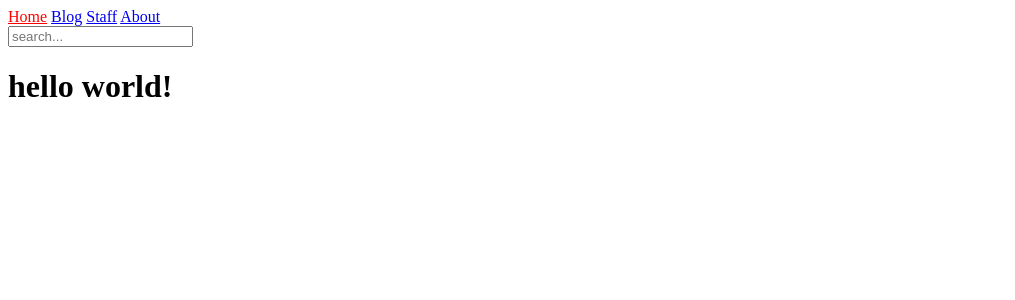
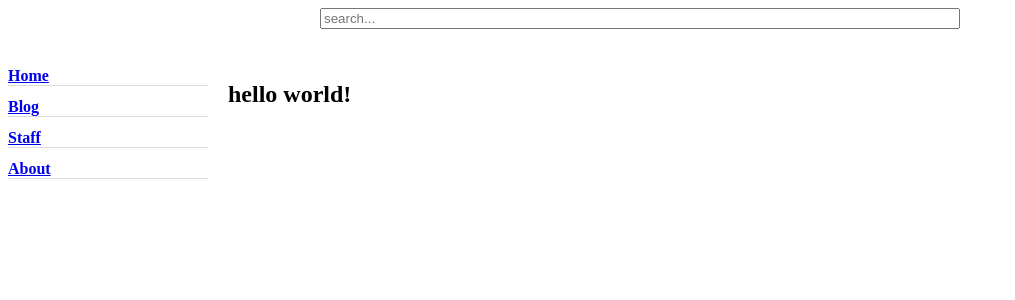
Before and after one commit to sbakht/jekyll, a Jekyll site: the page built from index.html, in a window 1280 px wide. Shown: the top 300 px of the page, without its empty margins (0-1015 px from the left). Built offline with Jekyll 4.4.1, drawn with Linux system fonts in a browser that asks for light colours.

Commit message:
create header, center content

```diff
--- a/_includes/search.html
+++ b/_includes/header.html
@@ -1,6 +1,6 @@
 <!-- Html Elements for Search -->
 <div id="search-container">
-    <input type="text" id="search-input" placeholder="search...">
+    <input type="text" id="search-input" placeholder="search..." autocomplete="off">
     <ul id="results-container"></ul>
 </div>
 
--- a/_includes/navigation.html
+++ b/_includes/navigation.html
@@ -1,6 +1,5 @@
 <nav>
     {% for item in site.data.navigation %}
-      <a href="{{ item.link | relative_url }}" {% if page.url == item.link %}class="current"{% endif %}>{{ item.name }}</a>
+      <a class="nav__link" href="{{ item.link | relative_url }}" {% if page.url == item.link %}class="current"{% endif %}>{{ item.name }}</a>
     {% endfor %}
-    {% include search.html %}
-  </nav>
+</nav>
--- a/_layouts/default.html
+++ b/_layouts/default.html
@@ -6,7 +6,12 @@
     <link rel="stylesheet" href="/assets/css/styles.css">
   </head>
   <body>
-    {% include navigation.html %}
-    {{ content }}
+    {% include header.html %}
+    <div id="container">
+      {% include navigation.html %}
+      <article>
+        {{ content }}
+      </article>
+    </div>
   </body>
 </html>
--- /dev/null
+++ b/_sass/header.scss
@@ -0,0 +1,9 @@
+#search-container {
+    display: flex;
+    align-items: center;
+    flex-direction: column;
+}
+
+#search-input {
+    width: 50%;
+}
--- a/_sass/main.scss
+++ b/_sass/main.scss
@@ -1,3 +1,15 @@
+#container {
+    display: flex;
+}
+
+article {
+    margin-left: 20px;
+}
+
 .current {
     color: red;
 }
+
+#search-container {
+    display: inline-block;
+}
--- /dev/null
+++ b/_sass/nav.scss
@@ -0,0 +1,11 @@
+nav {
+    display: flex;
+    flex-direction: column;
+    width: 200px;
+}
+
+.nav__link {
+    font-weight: bold;
+    margin: 6px 0;
+    border-bottom: 1px solid #dcdcdc;
+}
--- a/assets/css/styles.scss
+++ b/assets/css/styles.scss
@@ -1,3 +1,5 @@
 ---
 ---
 @import "main";
+@import 'nav';
+@import 'header';
```
